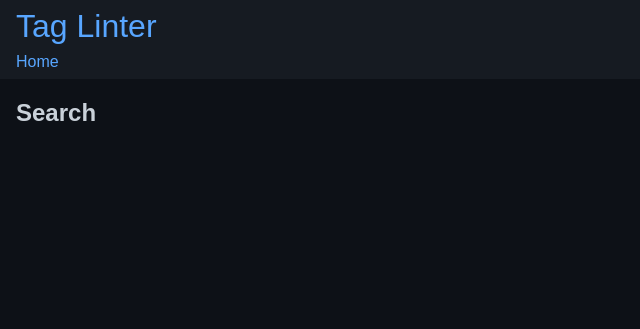
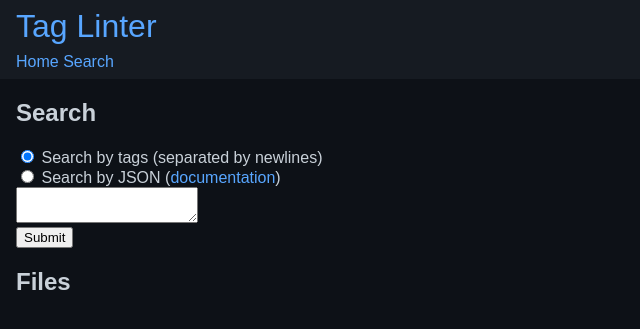
Before and after one commit to cinnamon-rolls/hydrus-tag-linter, a Python web app: template templates/search.html in a window 1280 px wide. Shown: the top 329 px of the page, without its empty margins (0-640 px from the left). Run offline with Jinja, Linux system fonts and the light colour scheme; the template is opened without the code that fills it, so the values that code supplies are empty.

Commit message:
better searching

```diff
--- a/templates/base.html
+++ b/templates/base.html
@@ -42,6 +42,9 @@
         <li>
           <a href="/">Home</a>
         </li>
+        <li>
+          <a href="/search">Search</a>
+        </li>
       </ul>
     </nav>
     <section class="content">
--- a/templates/search.html
+++ b/templates/search.html
@@ -13,7 +13,53 @@
       var params = new URLSearchParams(window.location.search);
       var search = params.get("search");
 
-      createGallery(await getSearchFiles(search))
+      var searchInput = document.getElementById('search_input');
+
+      var searchByTags = document.getElementById('search_by_tags');
+      var searchByJSON = document.getElementById('search_by_json');
+
+      if (search != null) {
+        searchResult = await getSearchFiles(search)
+          .then(x => createGallery(x))
+          .catch(x => alert("Search failed: " + x));
+
+        searchInput.value = search;
+        searchByJSON.checked = "checked";
+      } else {
+        searchByTags.checked = "checked";
+      }
+
+      document
+        .getElementById('submit_button')
+        .onclick = function () {
+
+          var search = null;
+
+          if (searchByJSON.checked) {
+            search = document
+              .getElementById("search_input")
+              .value
+
+            try{
+              JSON.parse(search);
+            }catch(e) {
+              alert("Invalid JSON");
+              return;
+            }
+
+          } else {
+            search = document
+              .getElementById("search_input")
+              .value
+              .trim()
+              .toLowerCase()
+              .split('\n')
+              .filter(x => x != "");
+            search = JSON.stringify(search);
+          }
+
+          window.location.href = "/search?search=" + encodeURIComponent(search);
+        }
     })
   </script>
 {% endblock %}
@@ -28,7 +74,19 @@
 
 {% block content %}
 
+  <div>
+    <input type="radio" id="search_by_tags" name="search_mode">
+    <label for="search_by_tags">Search by tags (separated by newlines)</label><br>
+
+    <input type="radio" id="search_by_json" name="search_mode">
+    <label for="search_by_json">Search by JSON (<a href="https://github.com/cinnamon-rolls/hydrus-tag-linter/wiki/Searches">documentation</a>)</label><br>
+
+    <textarea type="text" id="search_input"></textarea><br>
+    <button id="submit_button">Submit</button>
+  </div>
+
   <div id="gallery_container">
+    <h2>Files</h2>
     <div class="gallery" id="gallery"></div>
   </div>
 
```
